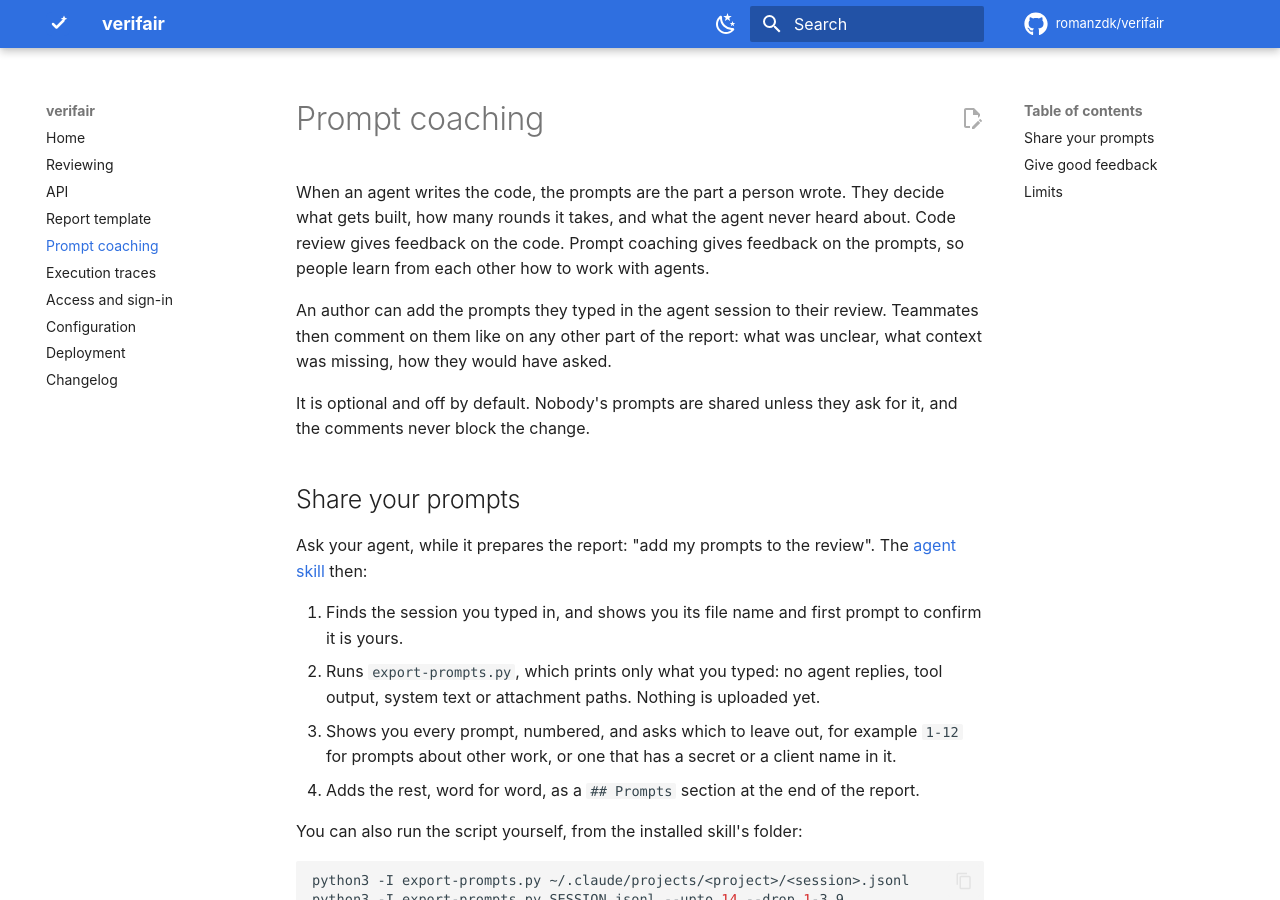
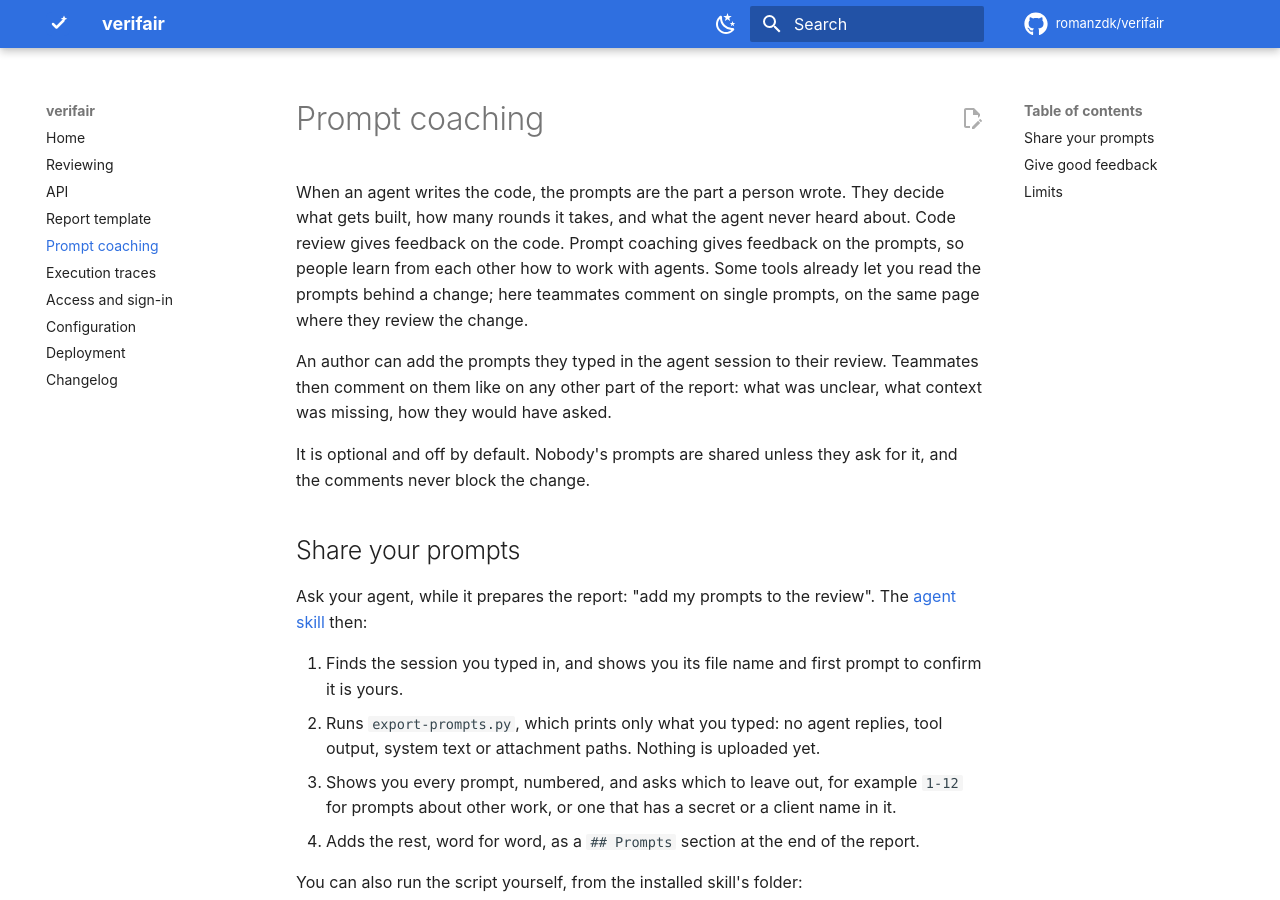
Before and after one commit to romanzdk/verifair, an MkDocs documentation site: the page built from docs/prompt-coaching.md, in a window 1280 px wide and 900 px high. Built offline with MkDocs 1.6.1 and Material for MkDocs 9.7.7, drawn with Linux system fonts in a browser that asks for light colours; comment, search, counter and statistics services are not loaded.

Commit message:
docs: sharpen the prompt coaching pitch

```diff
--- a/docs/prompt-coaching.md
+++ b/docs/prompt-coaching.md
@@ -1,6 +1,6 @@
 # Prompt coaching
 
-When an agent writes the code, the prompts are the part a person wrote. They decide what gets built, how many rounds it takes, and what the agent never heard about. Code review gives feedback on the code. Prompt coaching gives feedback on the prompts, so people learn from each other how to work with agents.
+When an agent writes the code, the prompts are the part a person wrote. They decide what gets built, how many rounds it takes, and what the agent never heard about. Code review gives feedback on the code. Prompt coaching gives feedback on the prompts, so people learn from each other how to work with agents. Some tools already let you read the prompts behind a change; here teammates comment on single prompts, on the same page where they review the change.
 
 An author can add the prompts they typed in the agent session to their review. Teammates then comment on them like on any other part of the report: what was unclear, what context was missing, how they would have asked.
 
```
Also changed, not shown: README.md (+1 -1 lines).
